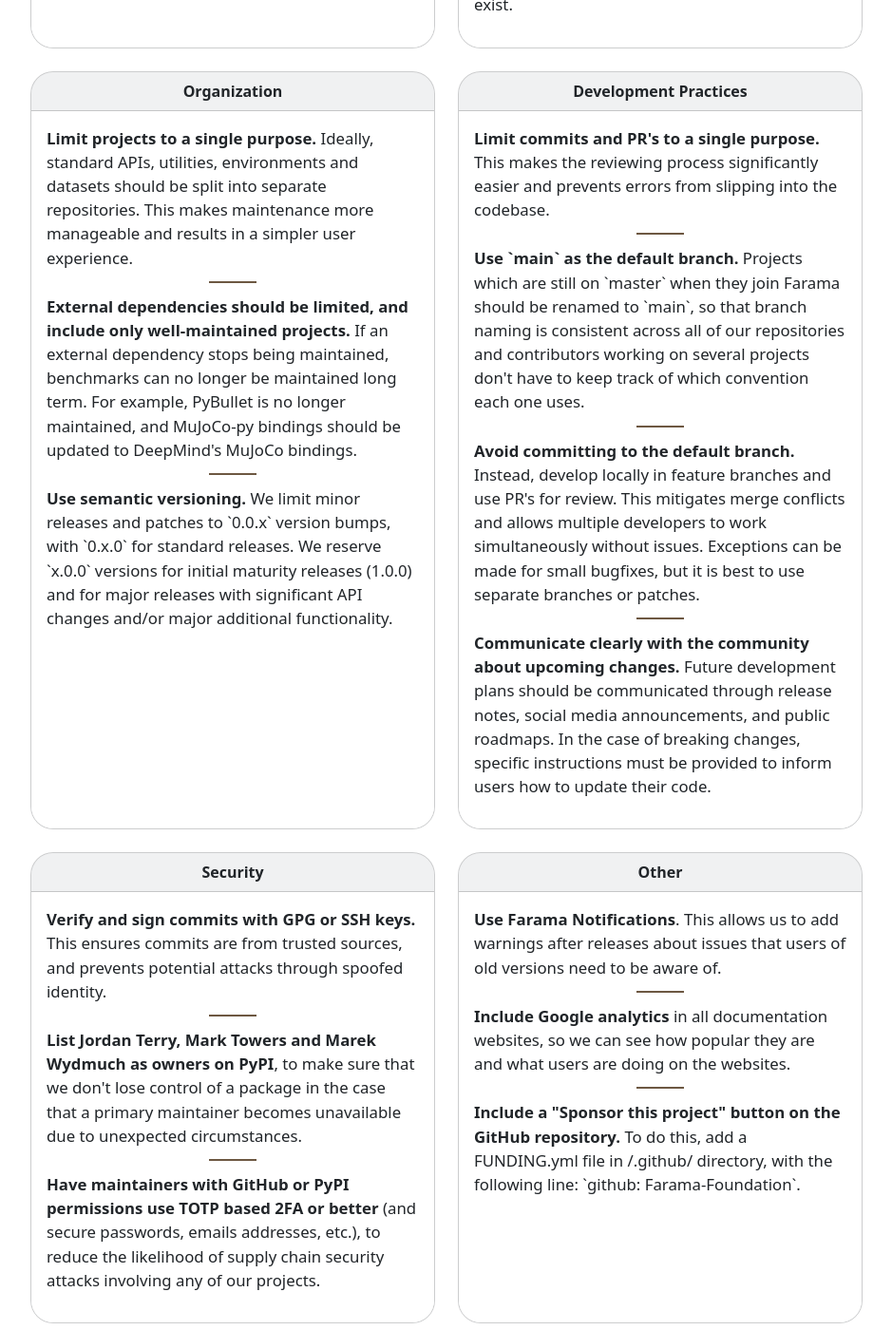
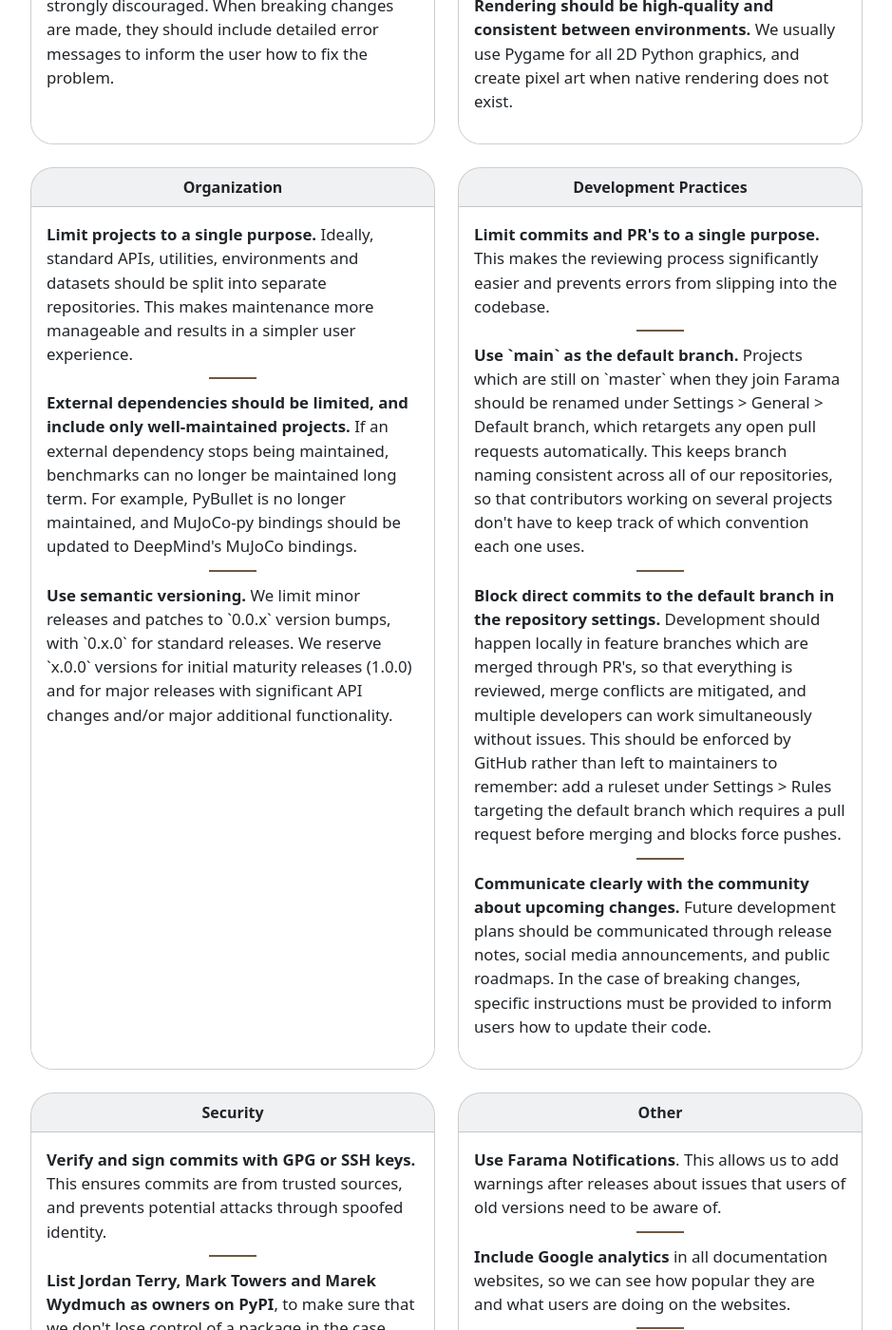
Before and after one commit to Farama-Foundation/farama.org, a Jekyll site: the page built from project_standards.html, in a window 1280 px wide and 1400 px high, scrolled down 4405 px. Shown: the whole window at 95% size, without its empty margins (170-1109 px from the left). Built offline with Jekyll 4.4.1, drawn with Linux system fonts in a browser that asks for light colours; nearby versions of some CDN libraries; some of the changed text lies outside the part shown.

Commit message:
Address review feedback on the new standards
- Turn "Avoid committing to the default branch" into an enforced ban:
  add a GitHub ruleset requiring a pull request and blocking force
  pushes, rather than relying on maintainers to remember. The
  "exceptions can be made for small bugfixes" carve-out is dropped,
  since GitHub now enforces the rule.
- Drop x86_64 macOS from the binaries standard. Apple Silicon has
  replaced Intel, so only Linux still needs both architectures.
- Make the new standards actionable without further input, so the page
  works as a guide for bringing a project up to spec: name the
  shields.io badge and its PyPI source, the scheduled Actions workflow
  for link checking, and the exact settings pages for the social
  preview image and the default branch rename.

Co-Authored-By: Claude Opus 5 <noreply@anthropic.com>

```diff
--- a/_data/project_standards.yml
+++ b/_data/project_standards.yml
@@ -10,7 +10,7 @@
       standards:
         - name: "<b>Support the Gymnasium and/or PettingZoo API</b> at the newest version (supporting other APIs in addition to these are fine), so that users can drop in and try out different environments as easily as possible, and code can be more modular and interchangeable."
         - name: "<b>Support all actively developed versions of Python</b>. Different users may need to use different versions of Python, often as specified by outside forces like company policy or their package manager, and we want to comprehensively support this."
-        - name: "<b>Display the supported Python versions as a badge widget in the README.</b> Users shouldn't have to read through packaging metadata to find out whether a project runs on their interpreter. A badge shows this at a glance and, because it is generated from the package metadata, it stays correct as support changes."
+        - name: "<b>Display the supported Python versions as a badge widget in the README.</b> Users shouldn't have to read through packaging metadata to find out whether a project runs on their interpreter. Use the same shields.io python-version badge as the other projects, pointed at the package on PyPI so that it stays correct as support changes rather than being updated by hand."
     - title: Code Standardization
       standards:
         - name: "<b>Have Python code comply with the black, flake8, and isort linting/formatting tools.</b> This keeps the code formatting consistent across different projects."
@@ -20,7 +20,7 @@
       standards:
         - name: "<b>Have continuous integration testing</b> for API compliance, determinism, and title checking with Pyright. All tests must pass on both Linux and macOS. This way, we can ensure that all libraries remain well-tested and robust."
         - name: "<b>Include git pre-commit hooks.</b> Including linting checks in pre-commit hooks ensures that all committed code follows a consistent style, and allows new contributors to adapt their code automatically."
-        - name: "<b>Automatically check the documentation website and README for broken links.</b> Links rot as pages are renamed and external projects move, and dead links in documentation are a common source of frustration for new users. Running a link checker in continuous integration catches them before users do."
+        - name: "<b>Automatically check the documentation website and README for broken links.</b> Links rot as pages are renamed and external projects move, and dead links in documentation are a common source of frustration for new users. Run a link checker over the built documentation and the README from a scheduled GitHub Actions workflow, so that breakages are reported to maintainers instead of being found by users."
     - title: Quality of Life
       standards:
         - name: "<b>Include a thorough documentation website</b> in the same format as the other mature projects if the library is large enough to warrant one. We want both experienced researchers and newcomers alike to be able to quickly see what a library is and reference functionality as needed without having to refer to source."
@@ -28,7 +28,7 @@
     - title: Binaries
       standards:
         - name: "<b>Be deterministically compiled</b> if we're releasing it as a binary or if it compiles on installation, to reduce the likelihood of reproducibility issues."
-        - name: "<b>Ship any binaries for both x86_64 and Arm architectures and both Linux and macOS operating systems.</b>"
+        - name: "<b>Ship any binaries for both x86_64 and Arm on Linux, and for Arm on macOS.</b> Apple Silicon has replaced Intel across the Macs our users develop on, so x86_64 macOS wheels are no longer needed."
         - name: "<b>All supported operating systems should have wheels provided.</b>"
     - title: Good Science
       standards:
@@ -55,7 +55,7 @@
     - title: Project Presentation
       standards:
         - name: "<b>Include a header image at the top of the README</b> in the same style as the other projects. The top of the README is the first thing a visitor sees, and a consistent header makes it immediately clear which project they are looking at and that it belongs to Farama."
-        - name: "<b>Set the GitHub social media preview image on the repository.</b> This is the image that appears whenever a repository link is shared on social media or in chat applications. Without one, GitHub falls back to a generic placeholder, so setting it makes shared links far more recognizable."
+        - name: "<b>Set the GitHub social media preview image on the repository.</b> This is the image that appears whenever a repository link is shared on social media or in chat applications, and without one GitHub falls back to a generic placeholder. Upload the project's header image under Settings > General > Social preview so that shared links are recognizable."
         - name: "<b>Use a consistent project tagline everywhere the project is described.</b> The tagline on the Farama projects page, the GitHub repository About section, the project's Discord channel description, and the documentation website subheader should all match. Users encounter projects through many different entry points, and describing a project the same way in each of them avoids confusion about what it actually does."
     - title: Design Philosophy
       standards:
@@ -75,8 +75,8 @@
     - title: Development Practices
       standards:
         - name: "<b>Limit commits and PR's to a single purpose.</b> This makes the reviewing process significantly easier and prevents errors from slipping into the codebase."
-        - name: "<b>Use `main` as the default branch.</b> Projects which are still on `master` when they join Farama should be renamed to `main`, so that branch naming is consistent across all of our repositories and contributors working on several projects don't have to keep track of which convention each one uses."
-        - name: "<b>Avoid committing to the default branch.</b> Instead, develop locally in feature branches and use PR's for review. This mitigates merge conflicts and allows multiple developers to work simultaneously without issues. Exceptions can be made for small bugfixes, but it is best to use separate branches or patches."
+        - name: "<b>Use `main` as the default branch.</b> Projects which are still on `master` when they join Farama should be renamed under Settings > General > Default branch, which retargets any open pull requests automatically. This keeps branch naming consistent across all of our repositories, so that contributors working on several projects don't have to keep track of which convention each one uses."
+        - name: "<b>Block direct commits to the default branch in the repository settings.</b> Development should happen locally in feature branches which are merged through PR's, so that everything is reviewed, merge conflicts are mitigated, and multiple developers can work simultaneously without issues. This should be enforced by GitHub rather than left to maintainers to remember: add a ruleset under Settings > Rules targeting the default branch which requires a pull request before merging and blocks force pushes."
         - name: "<b>Communicate clearly with the community about upcoming changes.</b> Future development plans should be communicated through release notes, social media announcements, and public roadmaps. In the case of breaking changes, specific instructions must be provided to inform users how to update their code."
     - title: Security
       standards:
```
